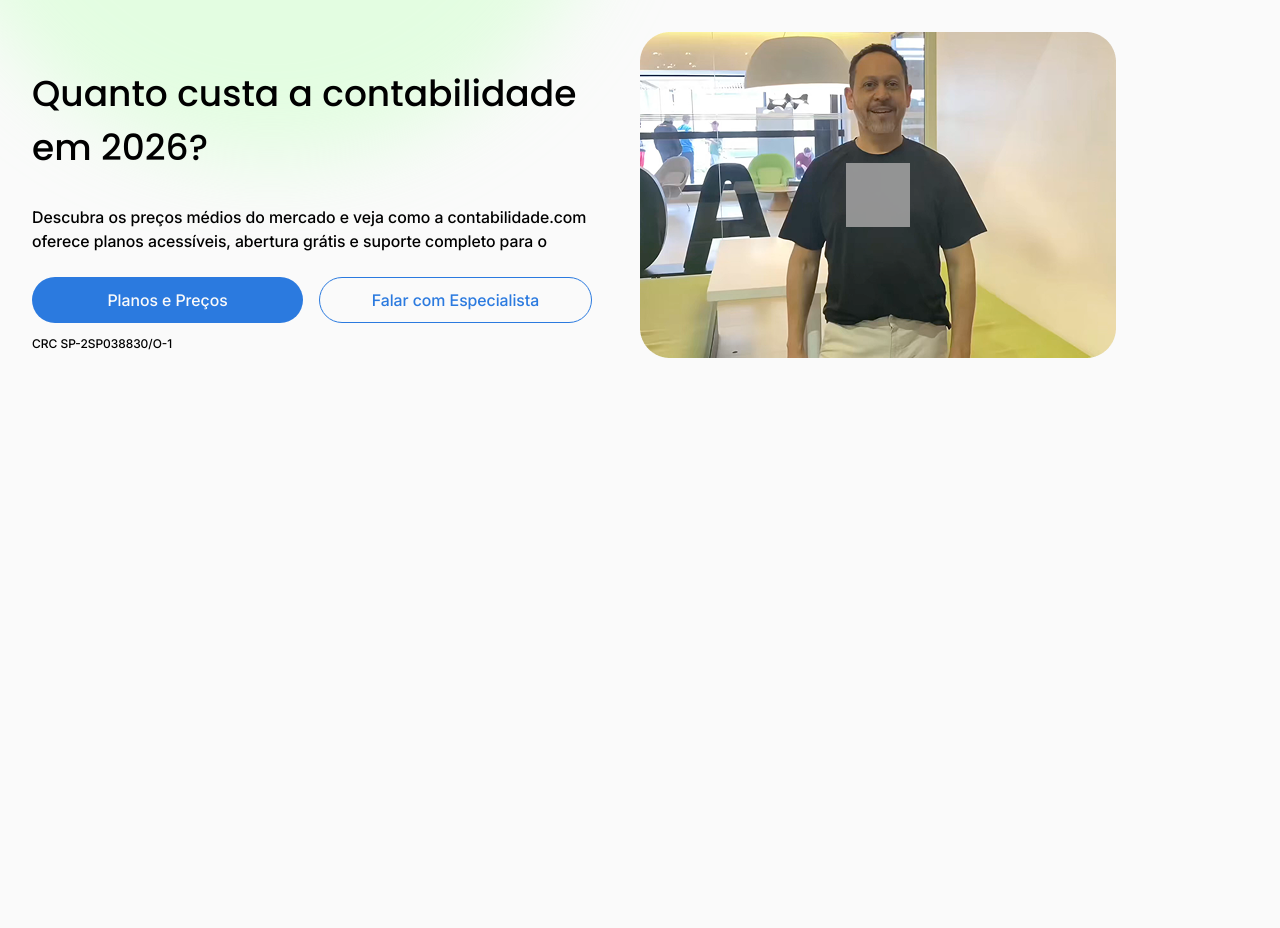
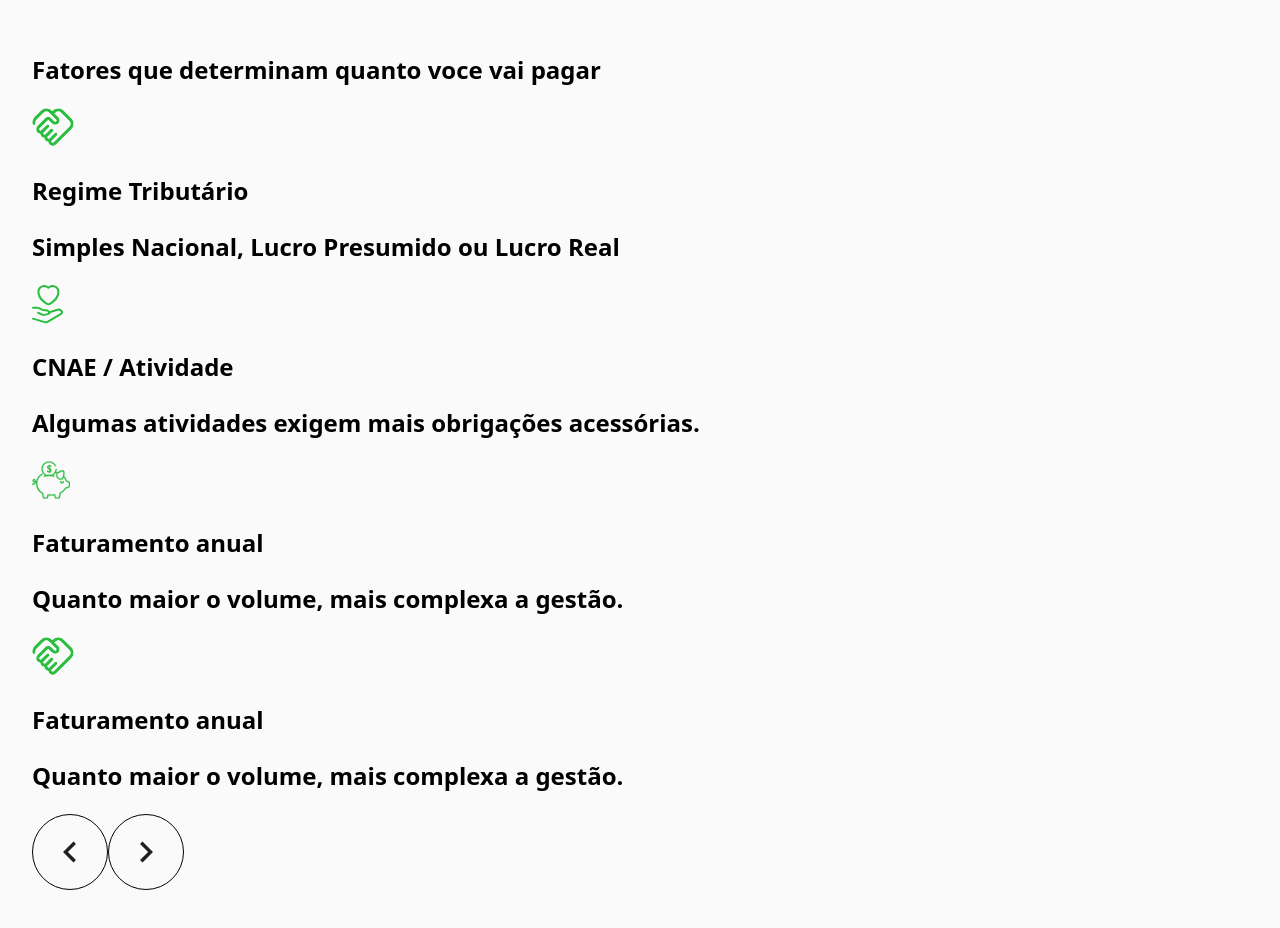
Before and after one commit to gusholz/desafio-front-end, a React (Vite) app: page / in a window 1280 px wide. Before the commit the page ends 800 px from the top, so only its background shows below. Built offline with nearby package versions, Linux system fonts and the light colour scheme; grey boxes are pictures that could not be loaded.

Commit message:
feat: add `PaymentDetails` page base HTML layout and content

```diff
--- a/src/App.jsx
+++ b/src/App.jsx
@@ -1,8 +1,8 @@
 import "./App.css";
-import Home from "./pages/home/Home";
+import PaymentDetails from "./pages/paymentDetails/PaymentDetails";
 
 function App() {
-  return <Home />;
+  return <PaymentDetails />;
 }
 
 export default App;
--- /dev/null
+++ b/src/pages/paymentDetails/PaymentDetails.jsx
@@ -0,0 +1,38 @@
+import Card from "../../components/Card/Card";
+import ChevronButton from "../../components/ChevronButton/ChevronButton";
+
+export default function PaymentDetails() {
+  return (
+    <section>
+      <div className="content">
+        <h1>Fatores que determinam quanto voce vai pagar</h1>
+      </div>
+      <div className="cardsContainer">
+        <Card
+          iconSrc={"src/assets/icons/handshake.svg"}
+          mainText={"Regime Tributário"}
+          subText={"Simples Nacional, Lucro Presumido ou Lucro Real"}
+        />
+        <Card
+          iconSrc={"src/assets/icons/care.svg"}
+          mainText={"CNAE / Atividade"}
+          subText={"Algumas atividades exigem mais obrigações acessórias."}
+        />
+        <Card
+          iconSrc={"src/assets/icons/cofrinho.svg"}
+          mainText={"Faturamento anual"}
+          subText={"Quanto maior o volume, mais complexa a gestão."}
+        />
+        <Card
+          iconSrc={"src/assets/icons/handshake.svg"}
+          mainText={"Faturamento anual"}
+          subText={"Quanto maior o volume, mais complexa a gestão."}
+        />
+      </div>
+      <div>
+        <ChevronButton isFlipped={true} action={() => {}} />
+        <ChevronButton isFlipped={false} action={() => {}} />
+      </div>
+    </section>
+  );
+}
```
